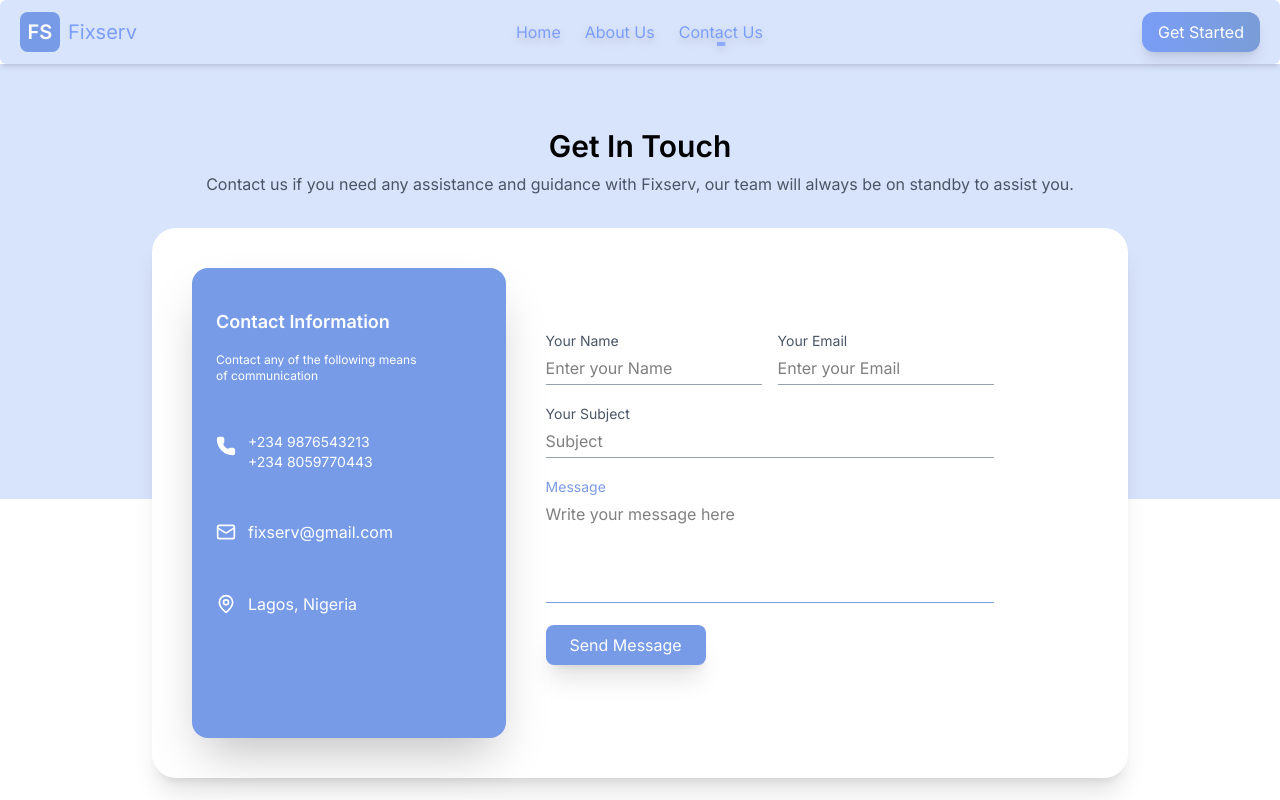
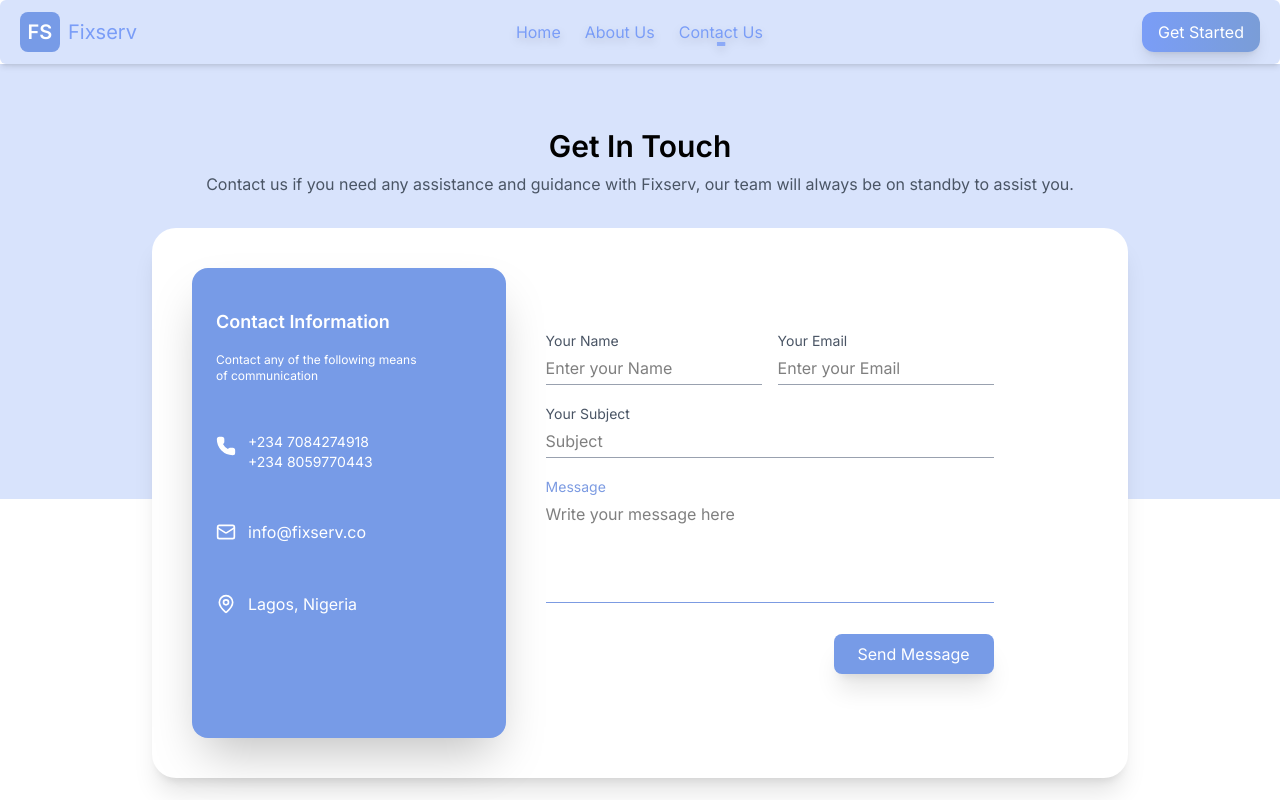
Before and after one commit to Colauncha/Fixserv-Frontend, a React (Vite) app: page /contact-us in a window 1280 px wide. Shown: the top 800 px of the page. Built offline with nearby package versions, Linux system fonts and the light colour scheme; no server answers.

Commit message:
Latest Update

```diff
--- a/src/Components/Auth/ForgotPassword.jsx
+++ b/src/Components/Auth/ForgotPassword.jsx
@@ -64,7 +64,7 @@ const ForgotPassword = () => {
              a reset link has been sent!
           </p> */}
           <p className="text-black font-medium text-lg mb-4">
-             A reset link has been sent!
+             A reset link has been sent to your email!
           </p>
           <button
             onClick={() => navigate("/auth/login")}
--- a/src/Components/Footer.jsx
+++ b/src/Components/Footer.jsx
@@ -1,93 +1,4 @@
-// import { useState, useEffect } from 'react';
-// import { useLocation, Link } from 'react-router-dom';
-// import PhoneImage from '../assets/uploads/Phone_call.png';
-// import EmailImage from '../assets/uploads/Email.png';
-// import Facebook from '../assets/icons/FB.png';
-// import Instagram from '../assets/icons/instagram icon.png';
-// import LinkedIn from '../assets/icons/in.png';
-// import Twitter from '../assets/icons/X.png';
-
-// const Footer = () => {
-//   const [isVisible, setIsVisible] = useState(false);
-//   const location = useLocation();
-//   const path = location.pathname;
-
-//   useEffect(() => {
-//     if (path.startsWith('/auth') || path === '/contact' || path === '/contact-us') {
-//       setIsVisible(false);
-//     } else {
-//       setIsVisible(true);
-//     }
-//   }, [path]);
-
-//     return (
-//       (isVisible && <footer className="bg-[#7A9DF7] text-[#ECF1FC] px-10 py-10 mt-1">
-//          <div className="grid grid-cols-1 md:grid-cols-4 gap-24">
-
-//         <div>
-//         <div className="flex items-center space-x-2 text-xl font-JejuMyeongjo text-[#7A9DF7]">
-//           <span className="bg-[#ECF1FC] font-JejuMyeongjo text-[#7A9DF7] w-15 h-15 items-center
-//            justify-center flex rounded-lg">FS</span>
-//           <span className='text-[#ECF1FC] text-xl font-JejuMyeongjo'>Fixserv</span>
-//         </div>
-//             <p className="text-sm mt-3">
-//               Provides a seamless, reliable marketplace<br/> connecting customers
-//                  with verified<br/> professional gadget repairers.
-//             </p>
-//                  <div className='flex items-center space-x-4 mt-4'>
-//                  <img src={PhoneImage} alt='phone' className='w-6 h-6' />
-//                  <p className="text-sm">+234 987654321</p>
-//                  </div>
-
-//                   <div className='flex items-center space-x-4 mt-2'>
-//                    <img src={EmailImage} alt='email' className='w-6 h-6' />
-//                     <p className="text-sm">fixserv@gmail.com</p>
-//                   </div>
-//             <h4 className='text-md mt-4 mb-2'>Follow us</h4>
-//             <div className="flex space-x-3">
-//               <img src={Facebook} alt='fb' className='w-5 h-5' />
-//               <img src={Instagram} alt='instagram' className='w-6 h-6' />
-//               <img src={LinkedIn} alt='in' className='w-5 h-5' />
-//               <img src={Twitter} alt='x' className='w-5 h-5' />
-//               </div>
-//           </div>
-//           <div>
-
-//             <ul className="space-y-3 text-md">
-//               <li><Link to="/" className="hover:underline">Home</Link></li>
-//               <li><Link to="/about-us" className="hover:underline">About us</Link></li>
-//               <li><Link to="/contact-us" className="hover:underline">Contact us</Link></li>
-//               <li><Link to="/support" className="hover:underline">Help and Support</Link></li>
-//             </ul>
-//           </div>
-//           <div>
-//             <h4 className="font-semibold text-md mb-4">Community</h4>
-//            <ul className="space-y-3 text-md mb-24">
-//             <li>Community Hub</li>
-//             <li>Events</li>
-//             </ul>
-
-//            <div className="flex flex-col w-84 bg-[#FFFFFF] rounded-md sm:flex-row justify-center items-center">
-//             <input
-//               type="email"
-//               placeholder="Enter working email"
-//               className="w-40 h-12 rounded-md sm:w-72 pl-10 text-gray-900 focus:outline-none"
-//             />
-
-//             <button
-//                className="bg-[#7A9DF7] h-10 px-2 rounded-md text-[#FFFFFF] font-medium text-sm
-//                mt-2 sm:mt-0 sm:-ml-6 mr-6">
-//               Book a service
-//             </button>
-//           </div>
-
-//           </div>
-//         </div>
-//       </footer>)
-//     );
-//   };
-// export default Footer;
-import { useState, useEffect } from 'react';
+ import { useState, useEffect } from 'react';
 import { useLocation, Link } from 'react-router-dom';
 import PhoneImage from '../assets/uploads/Phone_call.png';
 import EmailImage from '../assets/uploads/Email.png';
@@ -105,7 +16,7 @@ const Footer = () => {
   const path = location.pathname;
 
   useEffect(() => {
-    if (path.startsWith('/auth') || path === '/contact' || path === '/contact-us') {
+    if (path.startsWith('/auth')) {
       setIsVisible(false);
     } else {
       setIsVisible(true);
--- a/src/Components/Others/ContactUs.jsx
+++ b/src/Components/Others/ContactUs.jsx
@@ -24,7 +24,7 @@ const ContactUs = () => {
             <div className="flex items-start gap-3">
               <Phone className="w-5 h-5 mt-1 fill-white"  />
              <div className="flex flex-col text-sm">
-               <span>+234 9876543213</span>
+               <span>+234 7084274918</span>
                <span>+234 8059770443</span>
              </div>
            </div>
@@ -32,7 +32,7 @@ const ContactUs = () => {
         <div className="h-4" />
        <div className="flex items-center gap-3">
          <Mail className="w-5 h-5 text-white" />
-          <span>fixserv@gmail.com</span>
+          <span>info@fixserv.co</span>
        </div>
 
       <div className="h-4" />
@@ -43,7 +43,7 @@ const ContactUs = () => {
         </div>
 
           {/* Right: Form */}
-          <form className="flex flex-col gap-4 md:w-1/2 bg-white mt-15">
+          <form className="relative flex flex-col gap-4 md:w-1/2 bg-white mt-15 mb-10 md:mb-0">
             <div className="flex flex-col md:flex-row gap-4">
               <div className="flex-1">
                 <label className="text-sm text-gray-600">Your Name</label>
@@ -81,7 +81,7 @@ const ContactUs = () => {
             </div>
             <button
               type="submit"
-              className="bg-[#779BE7] hover:bg-[#779BE5dd] hover:shadow-gray-300 transition-all duration-300 text-white px-4 py-2 rounded-lg h-10 w-40 shadow-xl"
+              className="absolute right-0 -bottom-12 md:bottom-16 bg-[#779BE7] hover:bg-[#779BE5dd] hover:shadow-gray-300 transition-all duration-300 text-white px-4 py-2 rounded-lg h-10 w-40 shadow-xl"
             >
               Send Message
             </button>
```
